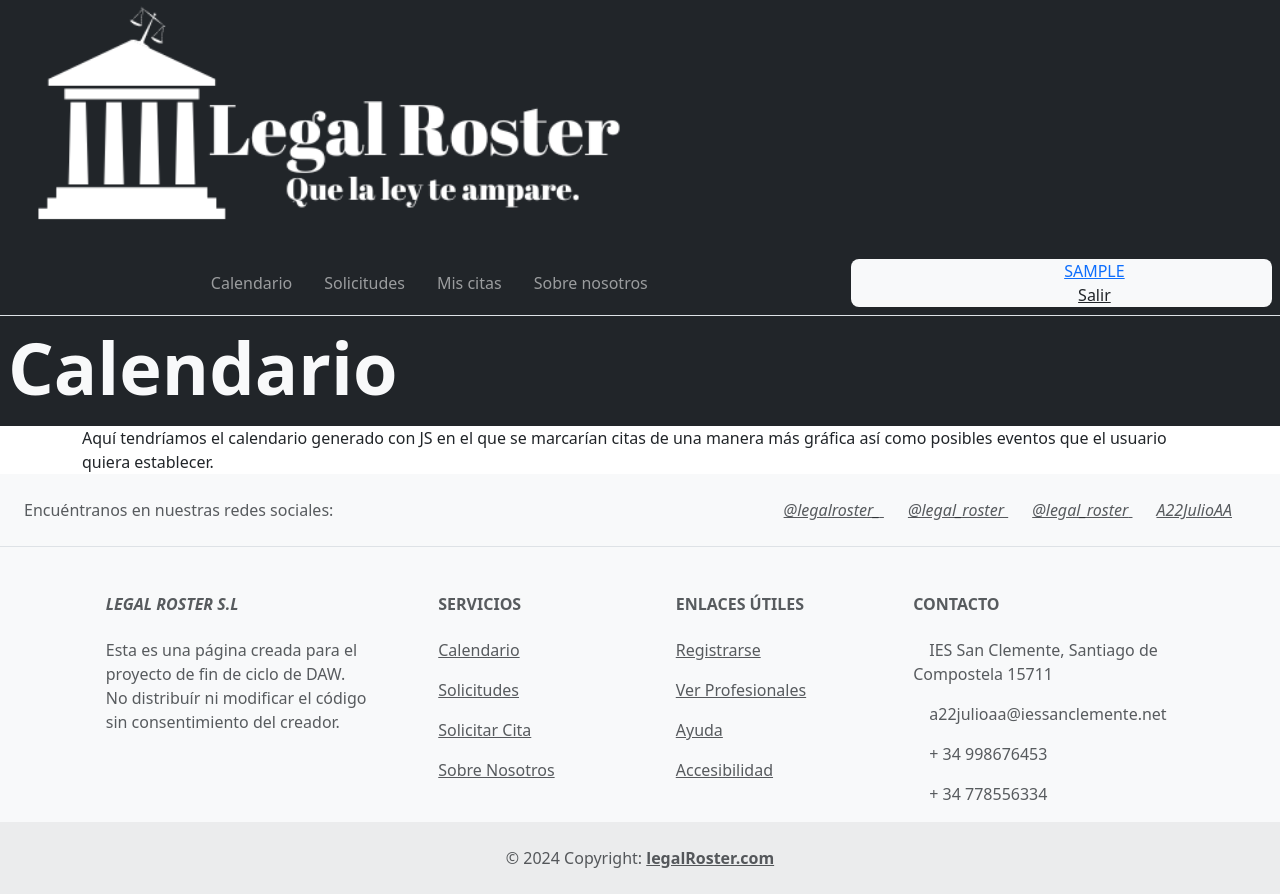
After one commit to A22JulioAA/legal_code, a Django app: page /calendario/ in a window 1280 px wide. The commit adds this page. Run offline with Django 5.2, Linux system fonts and the light colour scheme; the visitor is signed in with stand-in values (Sample User, id 1); some libraries are stand-ins or nearby versions.

Commit message:
Establecer links

```diff
--- a/core/forms.py
+++ b/core/forms.py
@@ -2,11 +2,6 @@ from django import forms
 from django.contrib.auth.forms import UserCreationForm
 from django.contrib.auth.models import User
 from .models import Profesional
-
-# class CustomUserCreationForm(UserCreationForm):
-#     class Meta:
-#         model = User
-#         fields = ['username', 'password', 'email']
 
 class CustomUserCreationForm(forms.ModelForm):
     class Meta:
--- a/core/templates/core/base.html
+++ b/core/templates/core/base.html
@@ -50,7 +50,7 @@ registros, ver -------
         <div class="collapse navbar-collapse justify-content-center" id="navbarNavAltMarkup">
           <div class="navbar-nav">
             <a class="nav-link me-3" href="/calendario"><i class="fa-regular fa-calendar"></i> Calendario</a>
-            <a class="nav-link me-3" href="/mis-solicitudes"><i class="fa-regular fa-bell"></i> Solicitudes</a>
+            <a class="nav-link me-3" href="/solicitudes"><i class="fa-regular fa-bell"></i> Solicitudes</a>
             <a class="nav-link me-3" href="/citas"><i class="fa-regular fa-hand-point-up"></i> Mis citas</a>
             <a class="nav-link" href="/sobre-nosotros"><i class="fa-solid fa-people-roof"></i> Sobre nosotros</a>
           </div>
--- /dev/null
+++ b/core/templates/core/calendario.html
@@ -0,0 +1,21 @@
+{% extends "core/base.html" %}
+
+{% block title %}
+Calendario
+{% endblock %}
+
+{% block content %}
+
+<section class="container-fluid bg-dark p-2 border-top">
+    <h2 class="text-light display-2 fw-semibold">Calendario</h2>
+</section>
+
+<section class="container">
+    Aquí tendríamos el calendario generado con JS en el que se marcarían citas de una manera más
+    gráfica así como posibles eventos que el usuario quiera establecer.
+</section>
+
+
+
+
+{% endblock %}
--- a/core/urls.py
+++ b/core/urls.py
@@ -1,5 +1,10 @@
 from django.urls import path
 from . import views
+
+# Aquí se establecen las urls a las que el usuario va a poder acceder con sus respectivas
+# views. Estas son las páginas principales o las que no cuentan con una profunda complejidad
+# en su estructura de datos. Por el contrario, existen otras urls más complejas que se tratan
+# en aplicaciones individuales y se crean paths independientes.
 
 urlpatterns = [
     path('', views.homepage, name='homepage'),
@@ -7,4 +12,6 @@ urlpatterns = [
     path('logout/', views.salir, name='salir'),
     path('register/', views.register, name='register'),
     path('sobre-nosotros/', views.sobre_nosotros, name='sobre-nosotros'),
+    path('calendario/', views.calendario, name='calendario'),
+    path('solicitudes/', views.solicitudes, name='solicitudes'),
 ]
--- a/core/views.py
+++ b/core/views.py
@@ -3,10 +3,13 @@ from django.contrib.auth.decorators import login_required
 from django.contrib.auth import logout, authenticate, login
 from .forms import CustomUserCreationForm
 from .models import Profesional
-from comentarios.models import Comentario
 
-# Create your views here.
+# Cada función define una vista de la web que luego se le pasarán al archivo urls.py
+# para crear las rutas asociadas.
+# En el diccionario 'data' se almacena el contexto del renderizado, es decir, los
+# datos que se le pasan a la plantilla para que esta sea dinámica.
 
+# Vista para la página principal
 def homepage(request):
     lista_profesionales = Profesional.objects.all()
 
@@ -21,15 +24,18 @@ def homepage(request):
 # TODO:Revisar permisos y crear permisos nuevos.
 # TODO: Hay movida porque por defecto Django pilla el username para autenticar y los usuarios no tienen username aquí. Estaría de locos no meterlo en el formulario pero que se les creara automáticamente.
 
-
+# Vista para ver los profesionales.
+# El decorador @login_required hace que sea necesario tener una sesión iniciada para acceder
 @login_required
 def profesionales(request):
     return render(request, 'core/profesionales.html')
 
+# Vista para la función de salir de la sesión. Redirecciona a la homepage
 def salir(request):
     logout(request)
     return redirect('homepage')
 
+# Vista para registrarse
 def register(request):
     data = {
         'form': CustomUserCreationForm
@@ -48,5 +54,21 @@ def register(request):
 
     return render(request, 'registration/register.html', data)
 
+# Vista para el calendario
+@login_required
+def calendario(request):
+    return render(request, 'core/calendario.html')
+
+# Vista para el Sobre Nosotros
 def sobre_nosotros(request):
     return render(request, 'core/sobre_nosotros.html')
+
+# Vista para las solicitudes
+@login_required
+def solicitudes(request):
+
+    data = {
+
+    }
+
+    return render(request, 'core/solicitudes.html', data)
--- a/legal_code/settings.py
+++ b/legal_code/settings.py
@@ -92,7 +92,7 @@ DATABASES = {
         "USER": "postgres",
         "PASSWORD": "abc123.",
         "HOST": "127.0.0.1",
-        "PORT": "5433",
+        "PORT": "5432",
     }
 }
 
```
Also changed, not shown: core/templates/core/solicitudes.html (added, +16 -0 lines).
